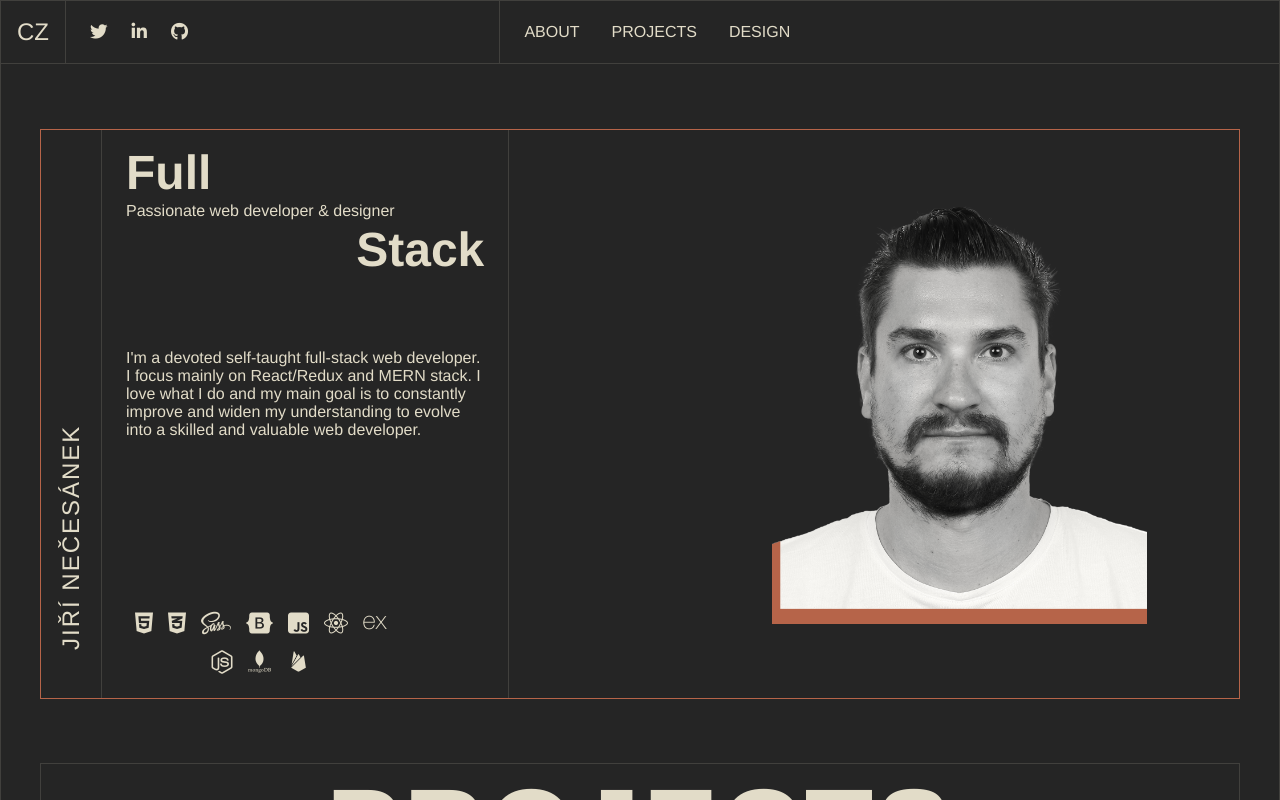
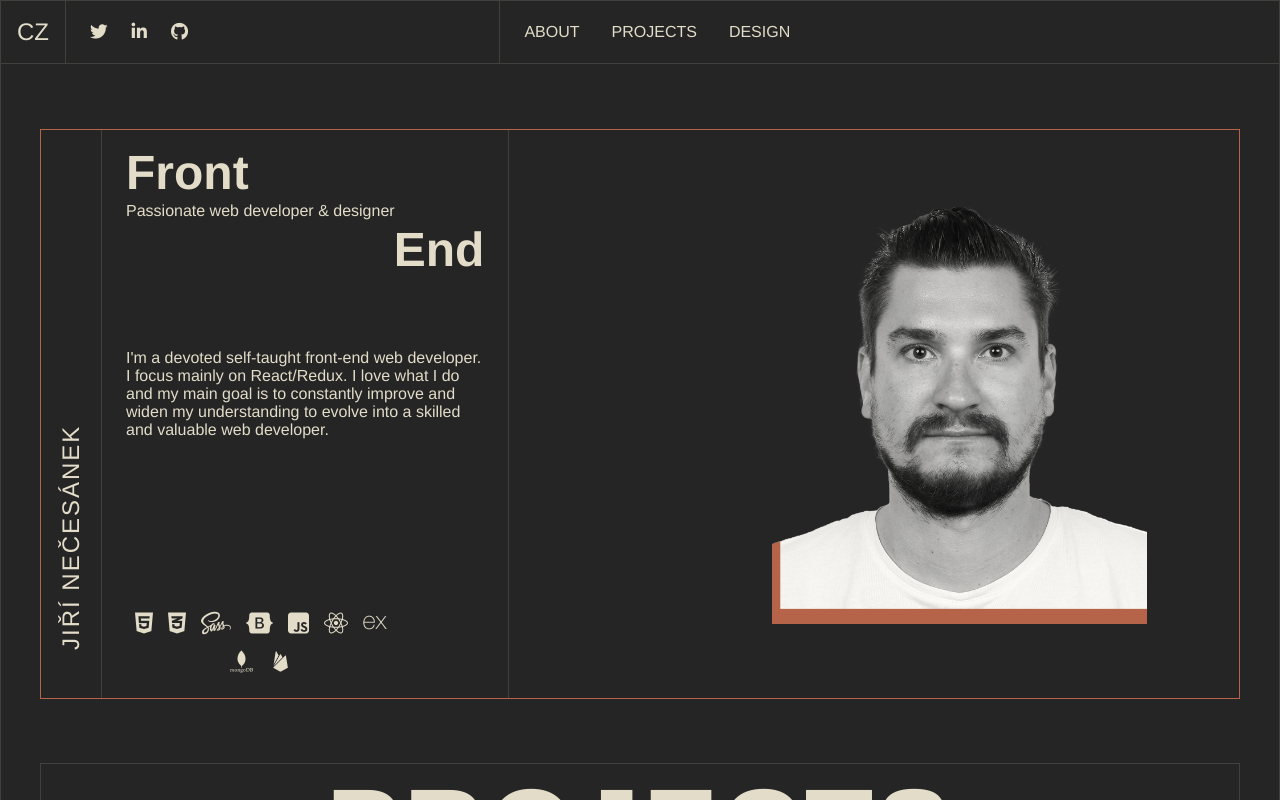
Before and after one commit to djneces/my-portfolio-react, a React (Create React App) app in the folder client/: page / in a window 1280 px wide. Shown: the top 800 px of the page. Built offline with nearby package versions, Linux system fonts and the light colour scheme; the HTML template or start-up script is replaced by a standard one; a web font is replaced by a local one.

Commit message:
Change Section1 description

```diff
--- a/client/src/assets/projectFeed/projectFeed.js
+++ b/client/src/assets/projectFeed/projectFeed.js
@@ -8,7 +8,7 @@ import cinema2 from '../images/cinema2.jpg';
 import cinema3 from '../images/cinema3.jpg';
 import cinema4 from '../images/cinema4.jpg';
 import cinema5 from '../images/cinema5.jpg';
-import art1 from '../images/design/img1.jpg';
+import art9 from '../images/design/img1.jpg';
 import art2 from '../images/design/img2.jpg';
 import art3 from '../images/design/img3.jpg';
 import art4 from '../images/design/img4.jpg';
@@ -16,7 +16,7 @@ import art5 from '../images/design/img5.jpg';
 import art6 from '../images/design/img6.jpg';
 import art7 from '../images/design/img7.jpg';
 import art8 from '../images/design/img8.jpg';
-import art9 from '../images/design/img9.jpg';
+import art1 from '../images/design/img9.jpg';
 import design1 from '../images/design/img10.jpg';
 import design2 from '../images/design/img11.jpg';
 import design3 from '../images/design/img12.jpg';
--- a/client/src/components/Section1.js
+++ b/client/src/components/Section1.js
@@ -17,17 +17,17 @@ const Section1 = () => {
       <div className='Column-2 Section1__column-2'>
         <div className='Section1__column-2--introduction'>
           <div>
-            <span>Full</span>
+            <span>Front</span>
             <br></br>
             <span>Passionate web developer & designer</span>
             <br></br>
-            <span>Stack</span>
+            <span>End</span>
           </div>
           <p>
-            I'm a devoted self-taught full-stack web developer. I focus mainly
-            on React/Redux and MERN stack. I love what I do and my main goal is
-            to constantly improve and widen my understanding to evolve into a
-            skilled and valuable web developer.
+            I'm a devoted self-taught front-end web developer. I focus mainly on
+            React/Redux. I love what I do and my main goal is to constantly
+            improve and widen my understanding to evolve into a skilled and
+            valuable web developer.
           </p>
         </div>
         <div className='Section1__column-2--skills'>
@@ -38,7 +38,6 @@ const Section1 = () => {
           <i className='fab fa-js-square'></i>
           <i className='fab fa-react'></i>
           <i className='devicon-express-original'></i>
-          <i className='fab fa-node-js'></i>
           <i className='devicon-mongodb-plain-wordmark'></i>
           <i className='devicon-firebase-plain'></i>
         </div>
```
